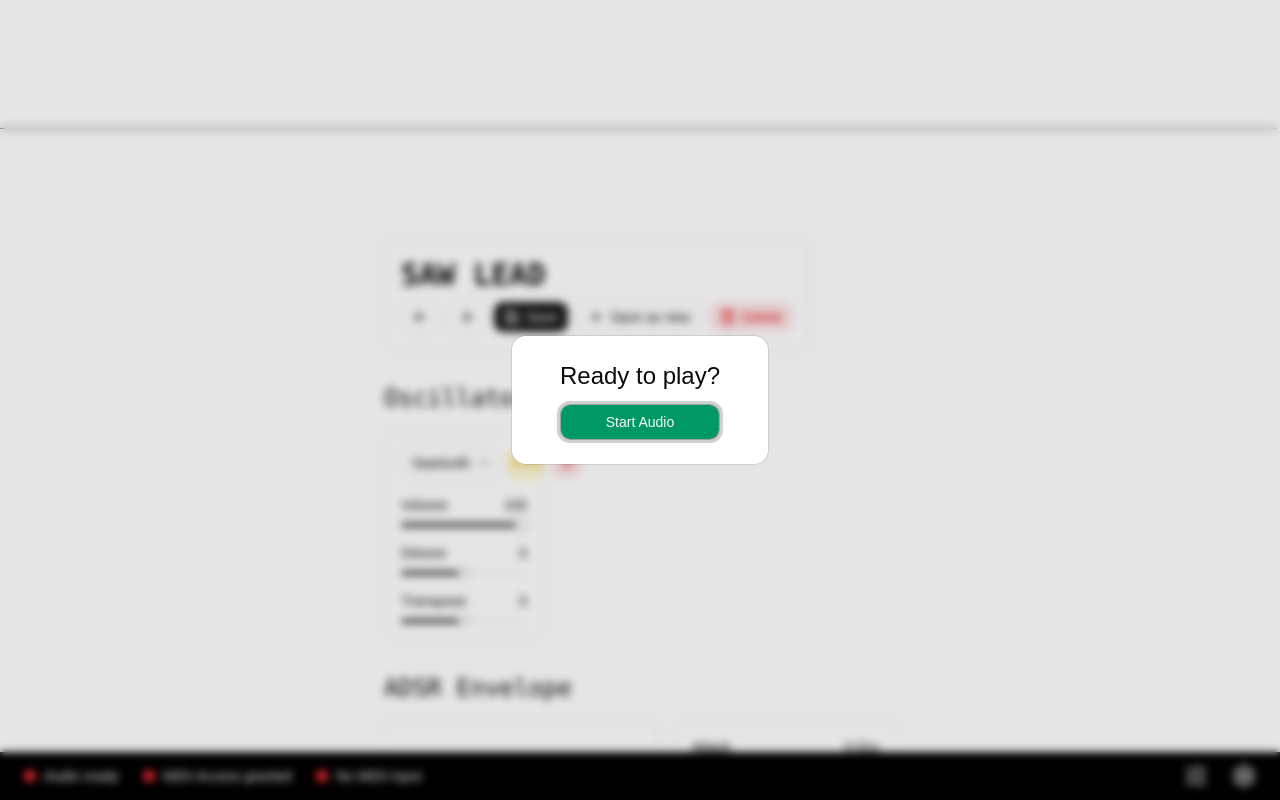
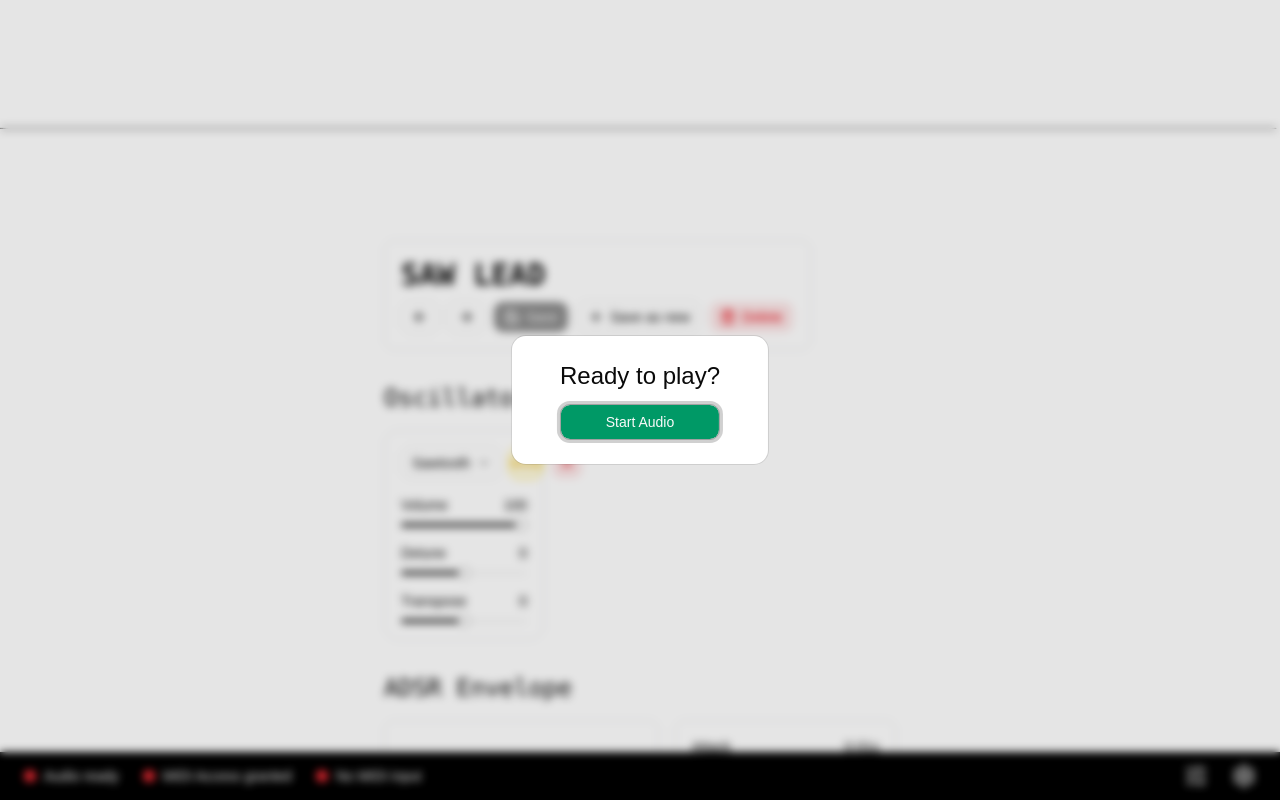
Before and after one commit to oyrad/synth, a React (Vite) app: page / in a window 1280 px wide. Shown: the top 800 px of the page. Built offline with nearby package versions, Linux system fonts and the light colour scheme.

Commit message:
fix: preset control

```diff
--- a/src/components/preset-control.tsx
+++ b/src/components/preset-control.tsx
@@ -3,20 +3,18 @@ import { ArrowLeft, ArrowRight, Plus, Save, Trash2 } from 'lucide-react';
 import { usePresetStore } from '../hooks/use-preset-store.ts';
 import { useSynthStore } from '../hooks/use-synth-store.ts';
 import { SavePresetDialog } from './save-preset-dialog.tsx';
+import { useMemo } from 'react';
 
 export function PresetControl() {
-  const {
-    nextPreset,
-    previousPreset,
-    getActivePreset,
-    deletePreset,
-    savePreset,
-    saveNewPreset,
-  } = usePresetStore();
+  const { nextPreset, previousPreset, activePreset, deletePreset, savePreset, saveNewPreset } =
+    usePresetStore();
 
   const { oscillators, adsr, loadPreset } = useSynthStore();
 
-  const activePreset = getActivePreset();
+  const isDirty = useMemo(
+    () => JSON.stringify({ oscillators, adsr }) !== JSON.stringify(activePreset.data),
+    [oscillators, adsr, activePreset],
+  );
 
   const handleNext = () => {
     const preset = nextPreset();
@@ -34,7 +32,7 @@ export function PresetControl() {
 
   return (
     <div className="border border-gray-200 rounded-lg p-4 flex flex-col gap-2 w-fit">
-      <p className="font-mono text-3xl font-semibold uppercase">{activePreset?.name}</p>
+      <p className="font-mono text-3xl font-semibold uppercase">{activePreset.name}</p>
 
       <div className="flex gap-2">
         <Button
@@ -56,6 +54,7 @@ export function PresetControl() {
         </Button>
 
         <Button
+          disabled={!isDirty}
           onClick={() => {
             savePreset({
               id: activePreset?.id || '',
@@ -91,10 +90,8 @@ export function PresetControl() {
         <Button
           variant="destructive"
           onClick={() => {
-            if (activePreset) {
-              deletePreset(activePreset.id);
-              handleNext();
-            }
+            deletePreset(activePreset.id);
+            handleNext();
           }}
         >
           <Trash2 />
--- a/src/components/save-preset-dialog.tsx
+++ b/src/components/save-preset-dialog.tsx
@@ -23,13 +23,13 @@ export function SavePresetDialog({ trigger, onSave }: SavePresetDialogProps) {
       <DialogTrigger asChild>{trigger}</DialogTrigger>
       <DialogContent>
         <DialogHeader className="gap-3">
-          <DialogTitle>Save preset</DialogTitle>
+          <DialogTitle>New preset</DialogTitle>
 
           <div className="flex gap-2">
             <Input
               id="preset-name"
               type="text"
-              placeholder="Preset name"
+              placeholder="Name"
               value={presetName}
               onChange={(e) => {
                 setPresetName(e.target.value);
@@ -38,6 +38,10 @@ export function SavePresetDialog({ trigger, onSave }: SavePresetDialogProps) {
 
             <Button
               onClick={() => {
+                if (!presetName.trim()) {
+                  return;
+                }
+
                 onSave(presetName);
 
                 setPresetName('');
--- a/src/hooks/use-preset-store.ts
+++ b/src/hooks/use-preset-store.ts
@@ -15,8 +15,7 @@ export interface Preset {
 
 interface PresetStoreValues {
   presets: Array<Preset>;
-  activePresetId: string | null;
-  getActivePreset: () => Preset | undefined;
+  activePreset: Preset;
   savePreset: ({ id, data }: { id: string; data: Preset['data'] }) => void;
   saveNewPreset: ({ name, data }: { name: string; data: Preset['data'] }) => void;
   deletePreset: (id: string) => void;
@@ -29,27 +28,20 @@ export const usePresetStore = create<PresetStoreValues>()(
   persist(
     (set, get) => ({
       presets: DEFAULT_PRESETS,
-      activePresetId: DEFAULT_PRESETS[0].id,
-
-      getActivePreset: () => {
-        const { presets, activePresetId } = get();
-        return presets.find((p) => p.id === activePresetId);
-      },
+      activePreset: DEFAULT_PRESETS[0],
 
       savePreset: ({ id, data }) => {
-        const preset = get().presets.find((p) => p.id === id);
-        if (preset) {
-          set((state) => ({
-            presets: state.presets.map((p) =>
-              p.id === id
-                ? {
-                    ...p,
-                    data,
-                  }
-                : p,
-            ),
-          }));
-        }
+        set((state) => {
+          const updatedPreset = state.presets.find((p) => p.id === id);
+          if (!updatedPreset) return state;
+
+          const updated = { ...updatedPreset, data };
+
+          return {
+            presets: state.presets.map((p) => (p.id === id ? updated : p)),
+            activePreset: state.activePreset.id === id ? updated : state.activePreset,
+          };
+        });
       },
 
       saveNewPreset: ({ name, data }) => {
@@ -64,7 +56,6 @@ export const usePresetStore = create<PresetStoreValues>()(
               data,
             },
           ],
-          activePresetId: id,
         }));
       },
 
@@ -73,21 +64,24 @@ export const usePresetStore = create<PresetStoreValues>()(
           presets: state.presets.filter((preset) => preset.id !== id),
         })),
 
-      setActivePreset: (id) => set({ activePresetId: id }),
+      setActivePreset: (id) =>
+        set({
+          activePreset: get().presets.find((preset) => preset.id === id) || get().activePreset,
+        }),
 
       nextPreset: () => {
-        const { presets, activePresetId } = get();
-        const index = presets.findIndex((p) => p.id === activePresetId);
+        const { presets, activePreset } = get();
+        const index = presets.findIndex((p) => p.id === activePreset.id);
         const next = presets[(index + 1) % presets.length];
-        set({ activePresetId: next.id });
+        set({ activePreset: next });
         return next;
       },
 
       previousPreset: () => {
-        const { presets, activePresetId } = get();
-        const index = presets.findIndex((p) => p.id === activePresetId);
+        const { presets, activePreset } = get();
+        const index = presets.findIndex((p) => p.id === activePreset.id);
         const prev = presets[(index - 1 + presets.length) % presets.length];
-        set({ activePresetId: prev.id });
+        set({ activePreset: prev });
         return prev;
       },
     }),
```
Also changed, not shown: 1 other file (tests, documents, lock files or other folders).
